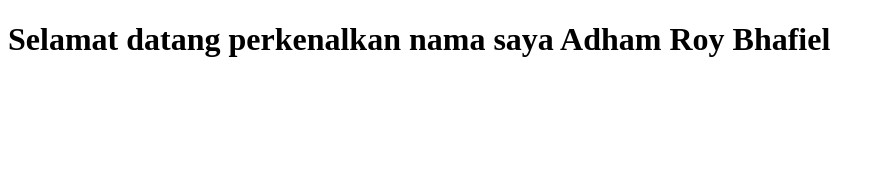
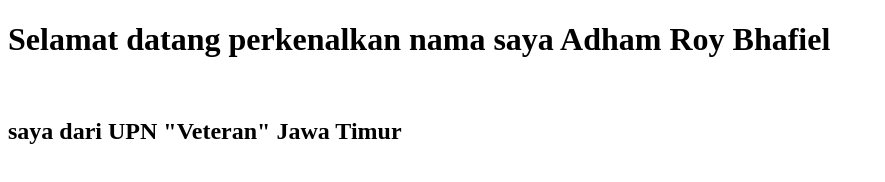
Before and after one commit to adaamxrb/belajarworkflow, a plain HTML site: page index.html in a window 1280 px wide. Shown: the whole page, without its empty margins (0-885 px from the left). Drawn offline with Linux system fonts and the light colour scheme.

Commit message:
add line

```diff
--- a/index.html
+++ b/index.html
@@ -7,5 +7,7 @@
 	</head>
 	<body>
 		<h1>Selamat datang perkenalkan nama saya Adham Roy Bhafiel</h1>
+		<br />
+		<h2>saya dari UPN "Veteran" Jawa Timur</h2>
 	</body>
 </html>
```
